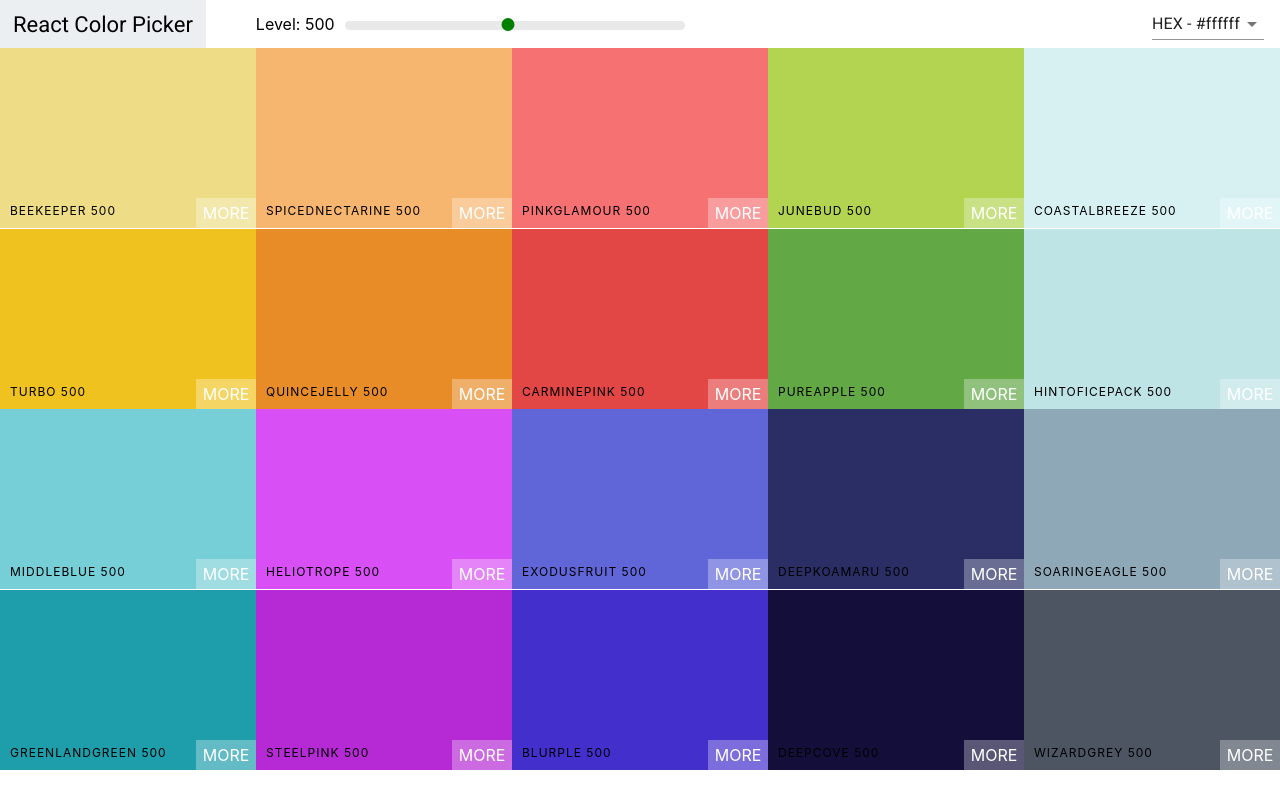
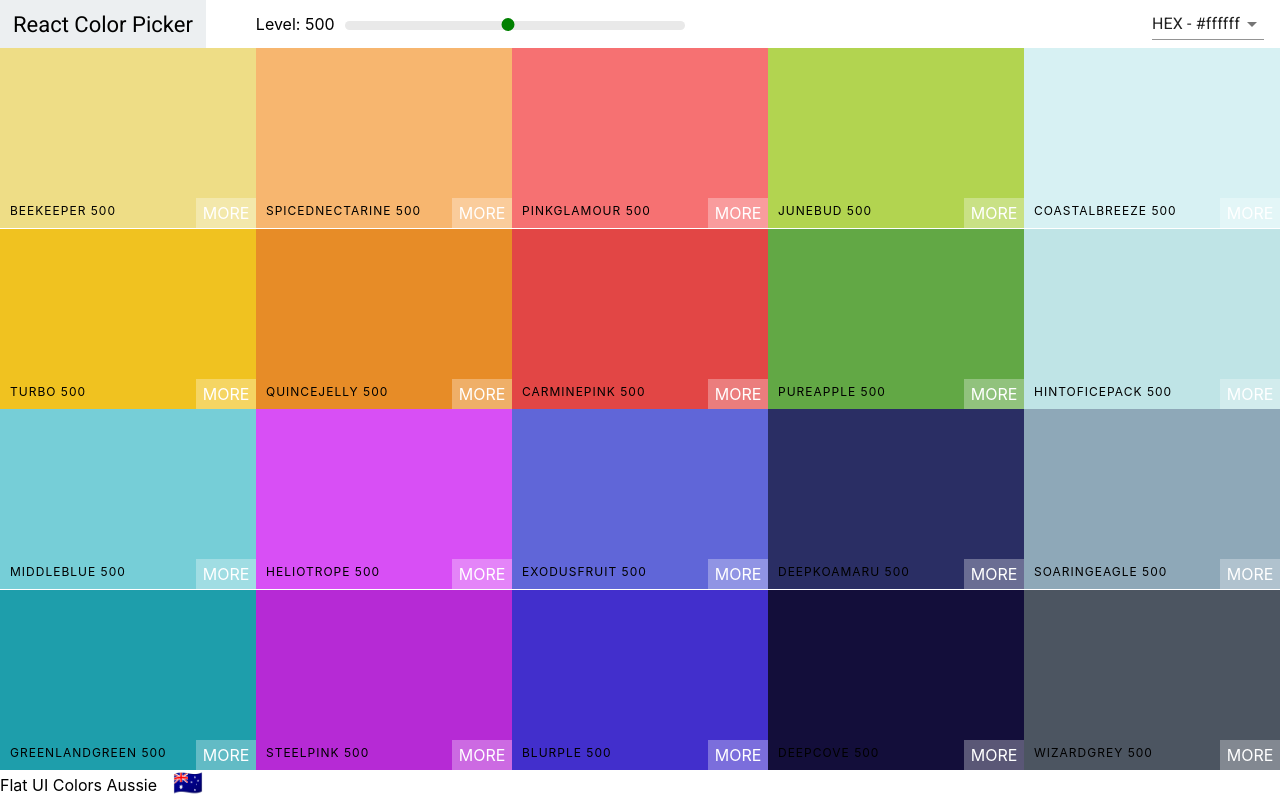
Before and after one commit to gabrielantony/Color-Palette, a React (Create React App) app: page /palette/flat-ui-colors-american in a window 1280 px wide. Built offline with nearby package versions, Linux system fonts and the light colour scheme.

Commit message:
add Palette Footer and emoji

```diff
--- a/src/Navbar.js
+++ b/src/Navbar.js
@@ -57,7 +57,7 @@
                 <Snackbar
                 anchorOrigin={{vertical: "bottom", horizontal: "left"}}
                 open={this.state.open}
-                autoHideDuration={1500}
+                autoHideDuration={1500 }
                 message={<span id="message-id">Format Changed to {format.toUpperCase()}</span>}
                 ContentProps={{
                     "aria-describery": "message-id"
--- a/src/Palette.css
+++ b/src/Palette.css
@@ -1,7 +1,23 @@
 .Palette {
     height: 100vh;
+    display: flex;
+    flex-direction: column;
 }
 
 .Palette-colors {
     height: 90%;
 }
+
+.palette-footer {
+    background-color: white;
+    height: 5vh;
+    display: flex;
+    justify-content: flex-end;
+    align-items: center;
+    font-weight: bold;
+}
+
+.emoji {
+    font-size: 1.5rem;
+    margin: 0 1rem;
+}
--- a/src/Palette.js
+++ b/src/Palette.js
@@ -22,20 +22,24 @@
     }
 
     render() {
-        const {colors} = this.props.palette;
+        const {colors, paletteName, emoji} = this.props.palette;
         const {level, format} = this.state;
         const colorBoxes = colors[level].map(color => (
-            <ColorBox background={color[format]} name={color.name} />
+            <ColorBox background={color[format]} name={color.name} key={color.id}/>
         ));
 
         return (
             <div className="Palette">
-                <Navbar level={level} changeLevel={this.changeLevel} handleChange={this.changeFormat} />
-                {/* Navbar goes here */}
-                <div className="Palette-colors">
-                    {colorBoxes}
-                </div>
-                {/* Footer eventually */}
+                <Navbar
+                level={level}
+                changeLevel={this.changeLevel}
+                handleChange={this.changeFormat}
+                />
+                <div className="Palette-colors">{colorBoxes}</div>
+                <footer className="Palette-footer">
+                    {paletteName}
+                    <span className="emoji">{emoji}</span>
+                </footer>
             </div>
         )
     }
```
